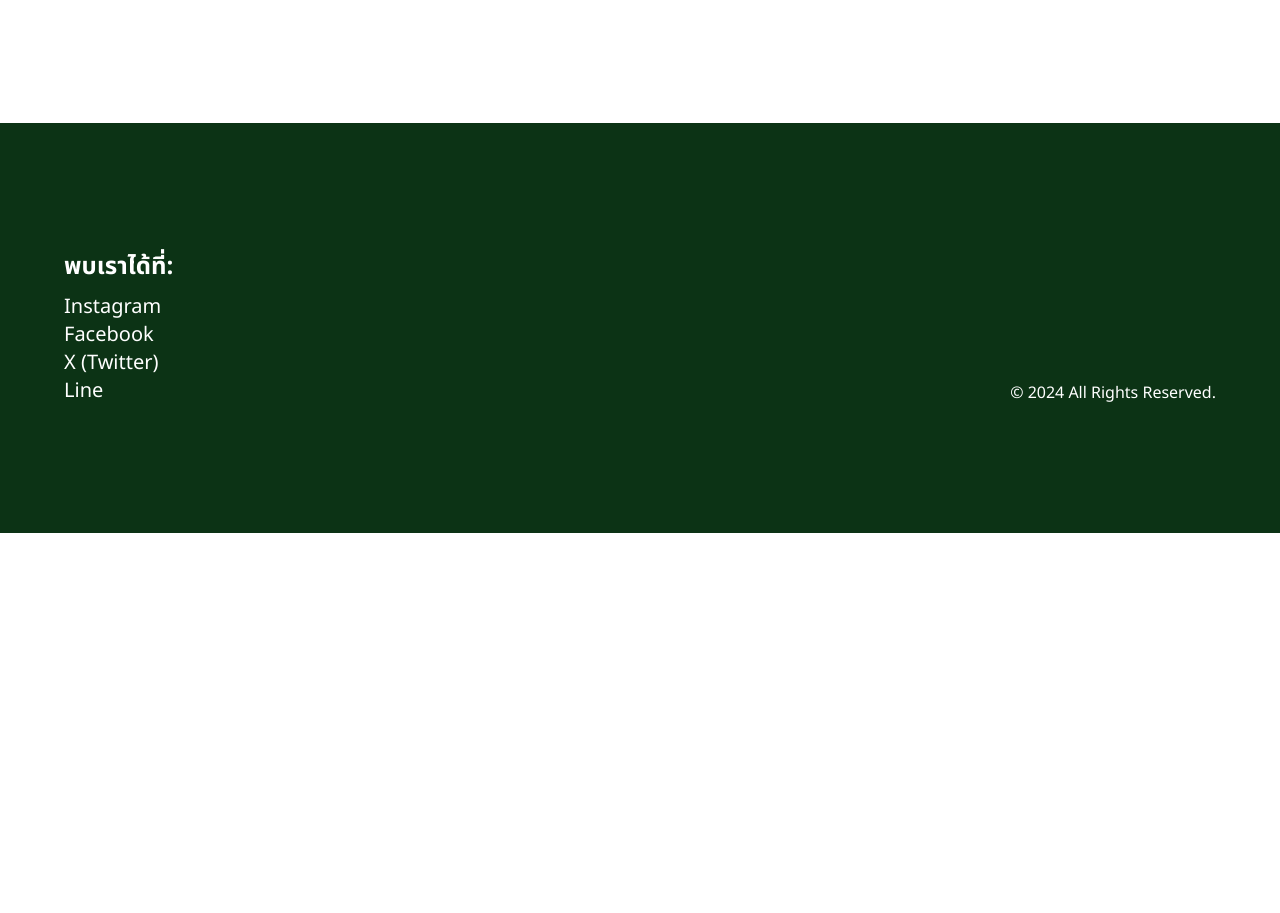
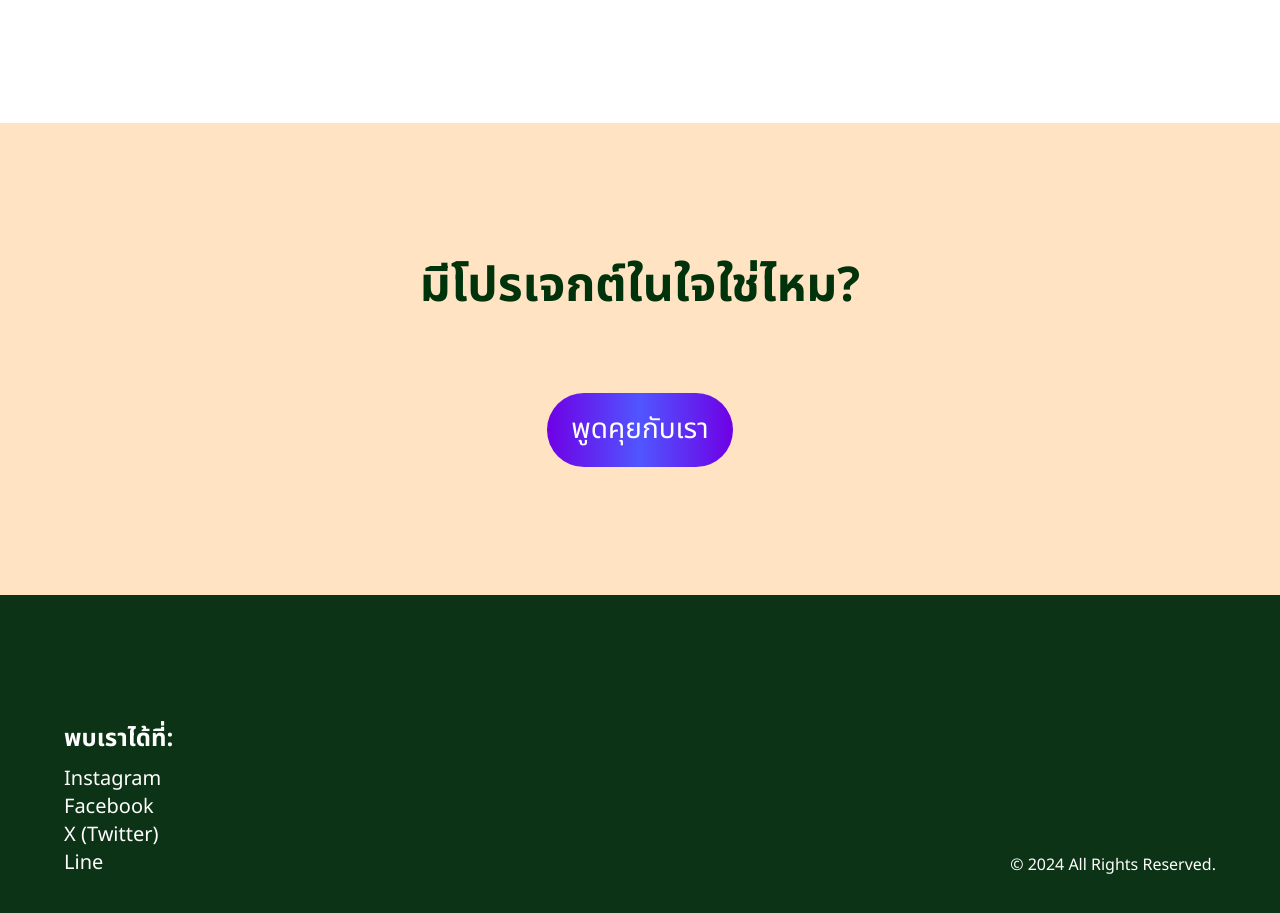
Before and after one commit to attanomad/shiwawan, a Next.js app: page / in a window 1280 px wide. Shown: the part 6860-7773 px from the top of the page. Before the commit the page ends 7393 px from the top, so only its background shows below. Built offline with nearby package versions, Linux system fonts and the light colour scheme.

Commit message:
feat: add CTA section

```diff
--- a/app/page.tsx
+++ b/app/page.tsx
@@ -1,5 +1,6 @@
 import Footer from "@/components/footer/Footer";
 import HeroSection from "@/components/hero-section/HeroSection";
+import SectionCta from "@/components/section-cta/SectionCta";
 import TestimonialsSection from "@/components/testimonials-section/TestimonialsSection";
 import WhySection from "@/components/why-section/WhySection";
 import WorkSection from "@/components/work-section/WorkSection";
@@ -11,7 +12,10 @@ export default function Home() {
       <WorkSection />
       <TestimonialsSection />
       <WhySection />
-      <Footer />
+      <div>
+        <SectionCta />
+        <Footer />
+      </div>
     </div>
   );
 }
--- /dev/null
+++ b/components/section-cta/SectionCta.tsx
@@ -0,0 +1,19 @@
+import SectionTitle from "../section/SectionTitle";
+
+const content = {
+  title: "มีโปรเจกต์ในใจใช่ไหม?",
+  cta: "พูดคุยกับเรา",
+};
+
+export default function SectionCta() {
+  return (
+    <section className="px-16 py-32 gap-16 bg-accent-six">
+      <SectionTitle>{content.title}</SectionTitle>
+      <div className="flex flex-col justify-center items-center text-[1.75rem] gap-[37px]">
+        <button className="mt-[70px] text-white px-6 py-4 bg-gradient-to-r from-accent-one via-accent-two to-accent-one rounded-[4rem]">
+          {content.cta}
+        </button>
+      </div>
+    </section>
+  );
+}
--- a/tailwind.config.ts
+++ b/tailwind.config.ts
@@ -17,6 +17,7 @@ const config: Config = {
           three: "#A8F0B7",
           four: "#C1FFCE",
           five: "#0C3315",
+          six: "#FFE3C2",
         },
         text: {
           primary: "#00330B",
```
